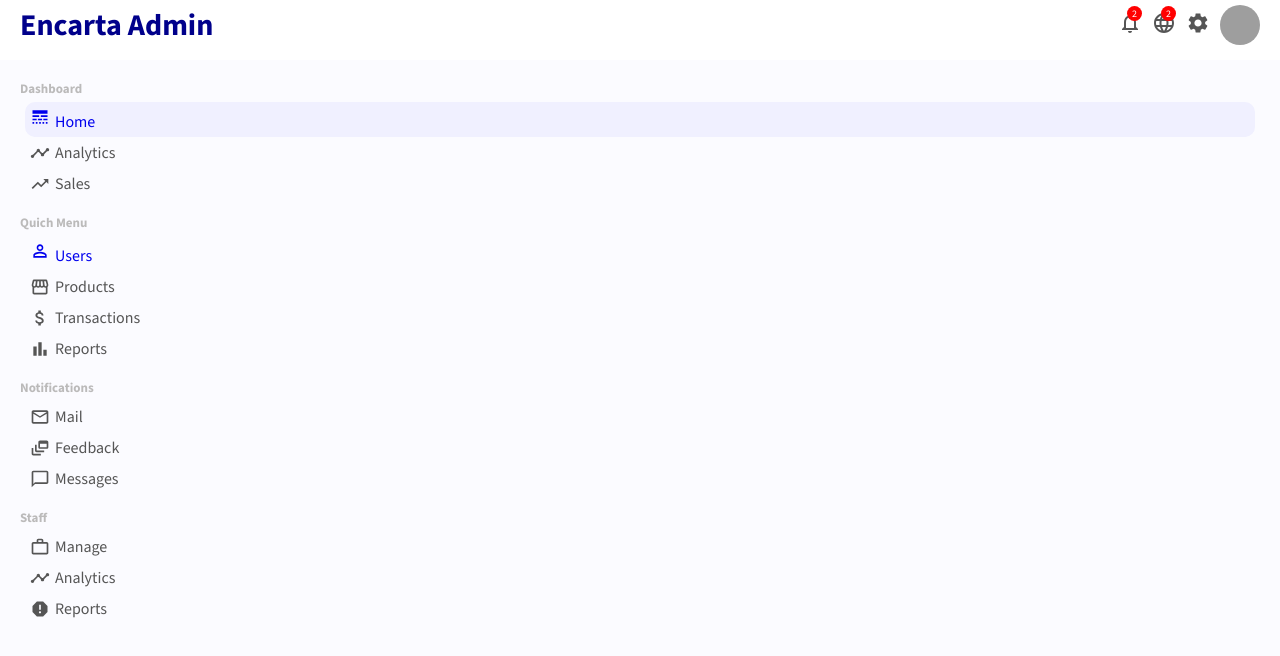
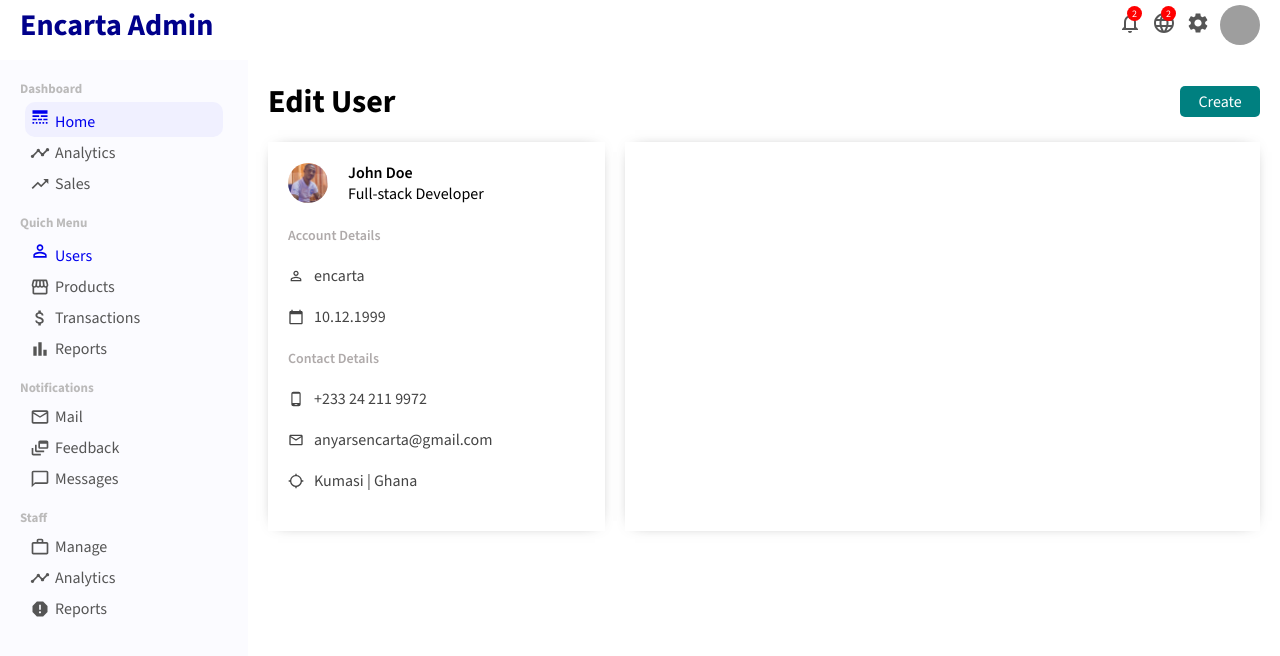
Before and after one commit to anyars-encarta/admin-panel, a React (Create React App) app: page /user/1 in a window 1280 px wide. Shown: the top 656 px of the page. Built offline with nearby package versions, Linux system fonts and the light colour scheme; grey boxes are pictures that could not be loaded.

Commit message:
Complete show widget

```diff
--- a/src/App.js
+++ b/src/App.js
@@ -4,6 +4,7 @@ import './app.css';
 import Home from "./pages/home/Home";
 import { BrowserRouter as Router, Routes, Route } from "react-router-dom";
 import UserList from "./pages/userList/UserList";
+import User from "./pages/user/User";
 
 const App = () => {
   return (
@@ -16,6 +17,7 @@ const App = () => {
         <Routes>
           <Route path='/' element={<Home />} />
           <Route path='/users' element={<UserList />} />
+          <Route path='/user/:userId' element={<User />} />
         </Routes>
       </div>
     </Router>
--- /dev/null
+++ b/src/pages/user/User.jsx
@@ -0,0 +1,62 @@
+import React from 'react';
+import { CalendarToday, LocationSearching, MailOutline, PermIdentity, PhoneAndroid } from '@mui/icons-material';
+
+import './user.css';
+
+const SingleUser = () => {
+  return (
+    <div className='user'>
+      <div className="userTitleContainer">
+        <h1 className="userTitle">Edit User</h1>
+        <button className="userAddButton">Create</button>
+      </div>
+
+      <div className="userContainer">
+        <div className="userShow">
+          <div className="userShowTop">
+            <img src="/images/profile.jpg" alt="" className="userShowImg" />
+
+            <div className="userShowTopTitle">
+              <span className="userShowUsername">John Doe</span>
+              <span className="userShowTitle">Full-stack Developer</span>
+            </div>
+          </div>
+
+          <div className="userShowBottom">
+            <span className="userShowTitle">Account Details</span>
+
+            <div className="userShowInfo">
+              <PermIdentity className='userShowIcon' />
+              <span className="userShowInfoTitle">encarta</span>
+            </div>
+
+            <div className="userShowInfo">
+              <CalendarToday className='userShowIcon' />
+              <span className="userShowInfoTitle">10.12.1999</span>
+            </div>
+
+            <span className="userShowTitle">Contact Details</span>
+            <div className="userShowInfo">
+              <PhoneAndroid className='userShowIcon' />
+              <span className="userShowInfoTitle">+233 24 211 9972</span>
+            </div>
+
+            <div className="userShowInfo">
+              <MailOutline className='userShowIcon' />
+              <span className="userShowInfoTitle">anyarsencarta@gmail.com</span>
+            </div>
+
+            <div className="userShowInfo">
+              <LocationSearching className='userShowIcon' />
+              <span className="userShowInfoTitle">Kumasi | Ghana</span>
+            </div>
+          </div>
+        </div>
+
+        <div className="userUpdate"></div>
+      </div>
+    </div>
+  )
+}
+
+export default SingleUser
--- /dev/null
+++ b/src/pages/user/user.css
@@ -0,0 +1,94 @@
+.user {
+    flex: 4;
+    padding: 20px;
+
+    .userTitleContainer {
+        display: flex;
+        align-items: center;
+        justify-content: space-between;
+
+        .userAddButton {
+            width: 80px;
+            border: none;
+            padding: 5px;
+            background-color: teal;
+            border-radius: 5px;
+            cursor: pointer;
+            color: white;
+            font-size: 16px;
+        }
+    }
+
+    .userContainer {
+        display: flex;
+        margin-top: 20px;
+
+        .userShow {
+            flex: 1;
+            padding: 20px;
+
+            -webkit-box-shadow: 0px 0px 15px -10px rgba(0, 0, 0, 0.75);
+            box-shadow: 0px 0px 15px -10px rgba(0, 0, 0, 0.75);
+
+            .userShowTop {
+                display: flex;
+                align-items: center;
+
+                .userShowImg {
+                    width: 40px;
+                    height: 40px;
+                    border-radius: 50%;
+                    object-fit: cover;
+                }
+            }
+
+            .userShowTopTitle {
+                display: flex;
+                flex-direction: column;
+                margin-left: 20px;
+
+                .userShowUsername {
+                    font-weight: 600;
+                }
+
+                .userShowTitle {
+                    font-weight: 300;
+                }
+            }
+
+            .userShowBottom {
+                margin-top: 20px;
+
+                .userShowTitle {
+                    font-size: 14px;
+                    font-weight: 600;
+                    color: rgb(175, 170, 170);
+                }
+
+                .userShowInfo {
+                    display: flex;
+                    align-items: center;
+                    margin: 20px 0px;
+                    color: #444;
+
+                    .userShowIcon {
+                        font-size: 16px;
+                    }
+
+                    .userShowInfoTitle {
+                        margin-left: 10px;
+                    }
+                }
+            }
+        }
+
+        .userUpdate {
+            flex: 2;
+            padding: 20px;
+            margin-left: 20px;
+
+            -webkit-box-shadow: 0px 0px 15px -10px rgba(0, 0, 0, 0.75);
+            box-shadow: 0px 0px 15px -10px rgba(0, 0, 0, 0.75);
+        }
+    }
+}
```
